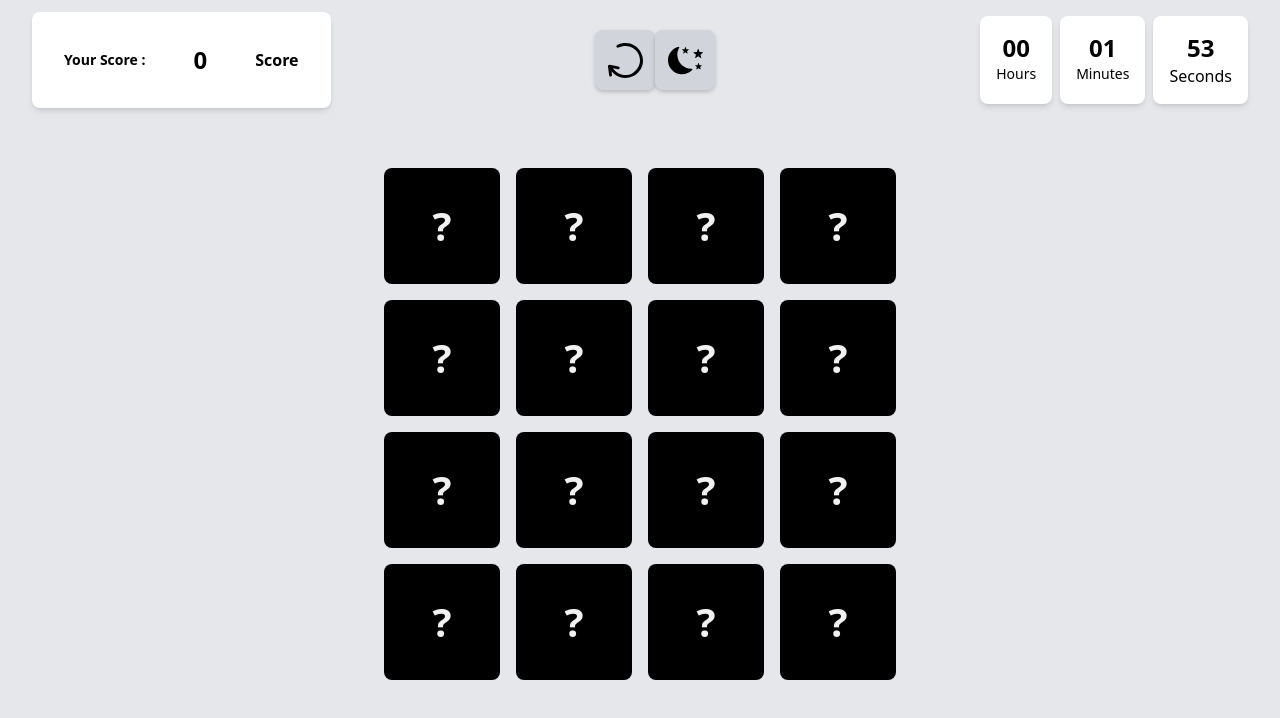
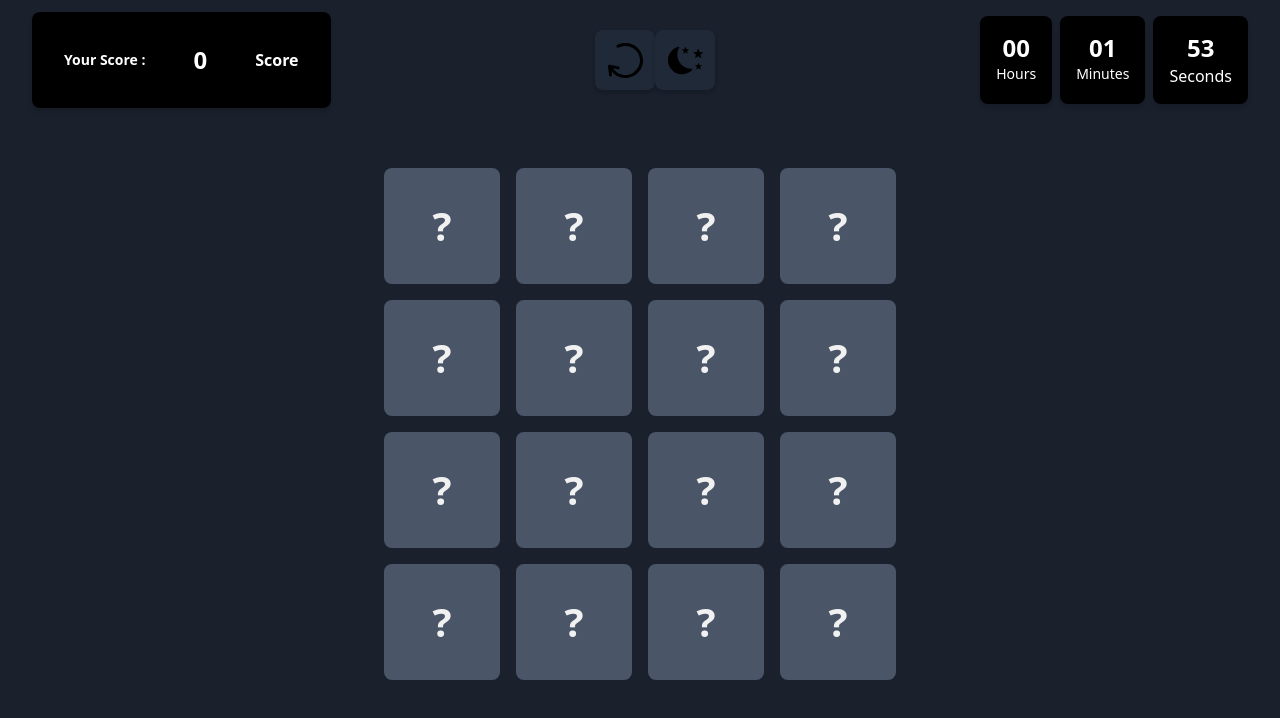
Before and after one commit to aliModdd98/myGame, a website: page index.html in a window 1280 px wide. Both pictures are taken after a click on the button 685 px from the left and 60 px from the top of the page. Drawn offline with Linux system fonts and the light colour scheme.

Commit message:
edit theme btn

```diff
--- a/index.html
+++ b/index.html
@@ -19,8 +19,8 @@
             <button id="refreshButton" class="common-button">
               <img src="./assets/refresh.svg" alt="Refresh" class="icon" />
             </button>
-            <button id="toggleThemeButton" class="common-button">
-              <img src="./assets/mode.svg" alt="Toggle Theme" class="icon" />
+            <button id="theme-toggle" aria-label="Toggle Theme" class="common-button">
+              <img src="./assets/mode.svg" alt="Toggle Theme" class="icon">
             </button>
           </div>   <div class="flex justify-end my-4 space-x-2 text-center">
           <div id="hours-box" class="p-4 rounded-lg shadow-md">
--- a/js/script.js
+++ b/js/script.js
@@ -195,3 +195,29 @@ document.addEventListener("DOMContentLoaded", () => {
   createBoard();
   startTimer();
 });
+const refreshButton = document.getElementById("refreshButton");
+refreshButton.addEventListener("click", () => {
+  location.reload(); // Reloads the page to restart the game
+});
+document.addEventListener("DOMContentLoaded", () => {
+  const themeToggleBtn = document.getElementById("theme-toggle");
+  const currentTheme = localStorage.getItem("theme");
+
+  // Apply saved theme if it exists in localStorage
+  if (currentTheme) {
+    document.body.setAttribute("data-theme", currentTheme);
+  }
+
+  // Toggle dark/light mode on button click
+  themeToggleBtn.addEventListener("click", () => {
+    let theme = document.body.getAttribute("data-theme");
+
+    if (theme === "dark") {
+      document.body.setAttribute("data-theme", "light");
+      localStorage.setItem("theme", "light");
+    } else {
+      document.body.setAttribute("data-theme", "dark");
+      localStorage.setItem("theme", "dark");
+    }
+  });
+});
```
